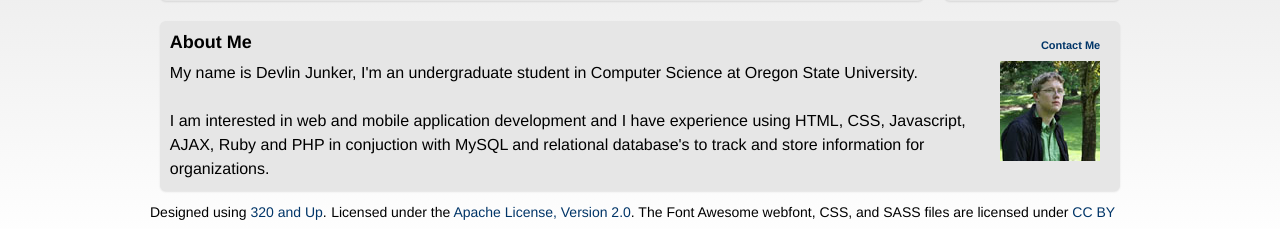
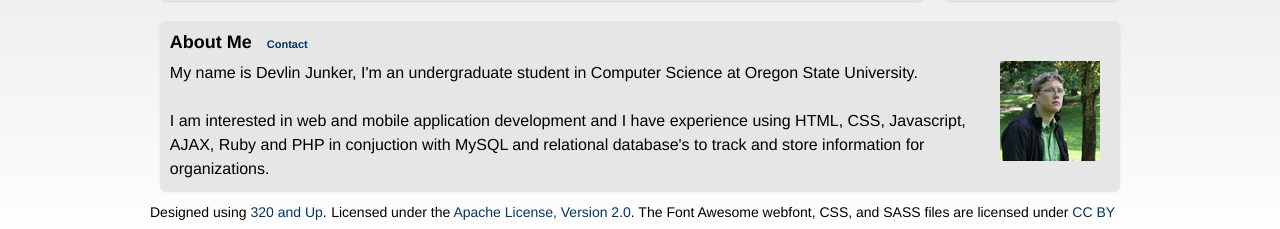
Before and after one commit to devlinjunker/design-junkie, a PHP site: page / in a window 1280 px wide. Shown: the part 753-982 px from the top of the page. Run offline with PHP 8.4, Linux system fonts and the light colour scheme; some libraries are stand-ins or nearby versions.

Commit message:
changing button to link

```diff
--- a/index.php
+++ b/index.php
@@ -18,7 +18,7 @@
 </div>
 
 <div id="about" class="section">
-	<h4>About Me <a href="<?php echo $sitepath;?>/about" class="btn-small">Contact Me</a></h4>
+	<h4>About Me <a href="<?php echo $sitepath;?>/about" class="btn-small">Contact</a></h4>
 	<img id="myphoto" src="<?php echo $sitepath;?>/img/myphoto.jpg"></img>
 	<div id="text">
 		My name is Devlin Junker, I'm an undergraduate student in Computer Science at Oregon State
--- a/sass/_page.scss
+++ b/sass/_page.scss
@@ -13,7 +13,4 @@
 		padding-top: 0px;
 	}
 
-	h4 .btn-small{
-		float:right;
-	}
 }
--- a/stylesheets/screen.css
+++ b/stylesheets/screen.css
@@ -2548,10 +2548,6 @@ html {
 #about #myphoto {
   padding: 10px;
   padding-top: 0px;
-}
-/* line 16, C:/Users/Devlin/Dropbox/CS Stuff/Web Development/design-junkie/sass/_page.scss */
-#about h4 .btn-small {
-  float: right;
 }
 
 /* Modernizr =================================================== */
```
